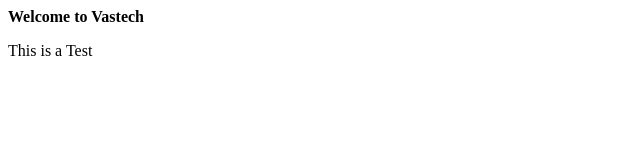
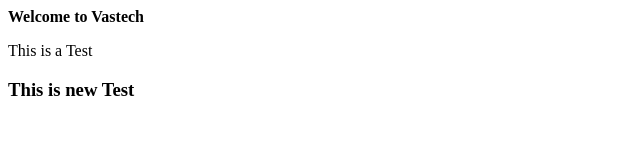
Before and after one commit to srimay/vastech12, a plain HTML site: page index.html in a window 1280 px wide. Shown: the whole page, without its empty margins (0-640 px from the left). Drawn offline with Linux system fonts and the light colour scheme.

Commit message:
Update index.html
Second Commit

```diff
--- a/index.html
+++ b/index.html
@@ -1,4 +1,5 @@
 <html>
 <p><b>Welcome to Vastech</b></p>
 <h>This is a Test</h>
+  <h3>This is new Test</h3>
 </html>
```
